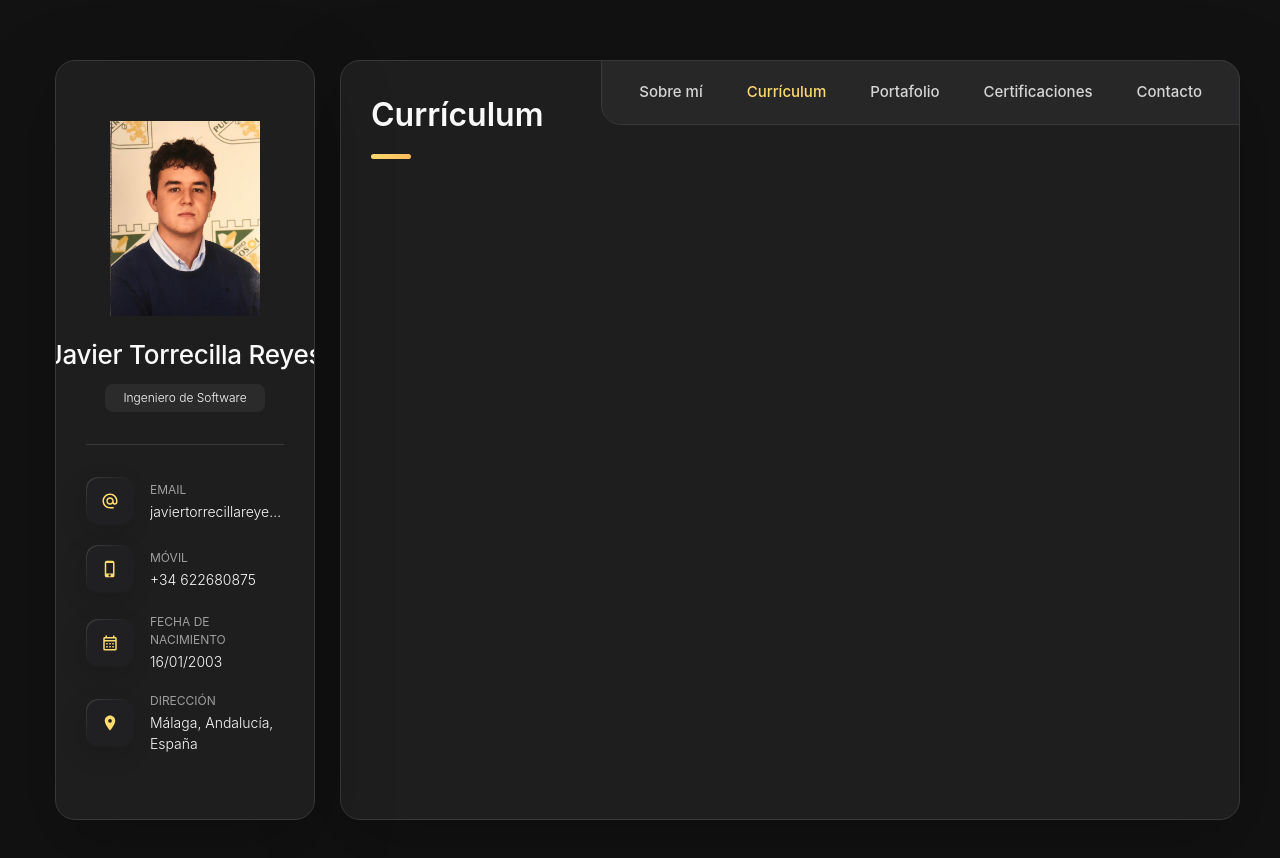
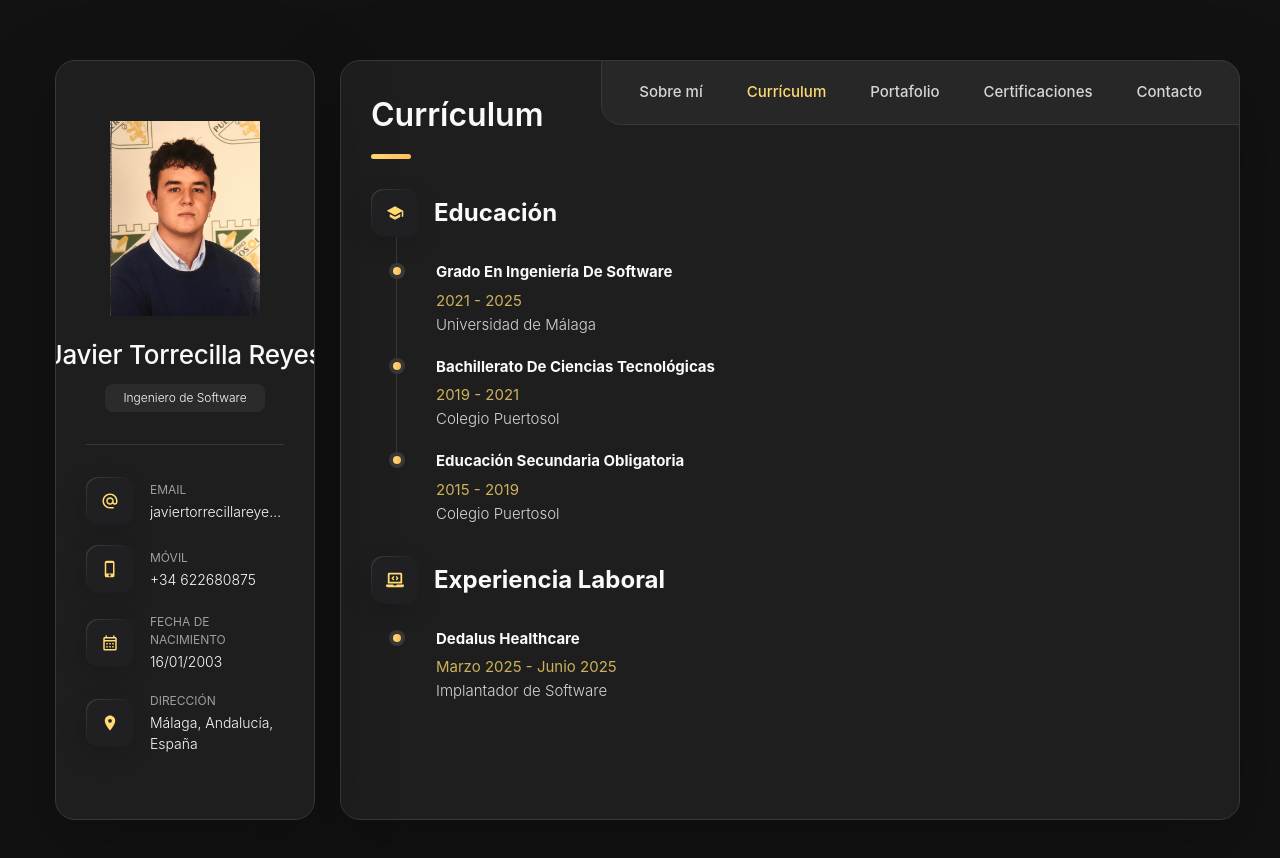
Before and after one commit to javiertorrecilla/personalPortfolio, a React (Vite) app: page /curriculum in a window 1280 px wide. Shown: the top 858 px of the page. Built offline with nearby package versions, Linux system fonts and the light colour scheme.

Commit message:
Update Resume.jsx

```diff
--- a/src/components/Resume.jsx
+++ b/src/components/Resume.jsx
@@ -1,4 +1,7 @@
 
+
+import Education from "./Education";
+import Experience from "./Experience";
 
 export default function Resume() {
   return (
@@ -7,6 +10,9 @@ export default function Resume() {
         <h2 className="h2 article-title">Currículum</h2>
       </header>
 
+      <Education />
+      <Experience />
+
     </article>
   );
 }
```
